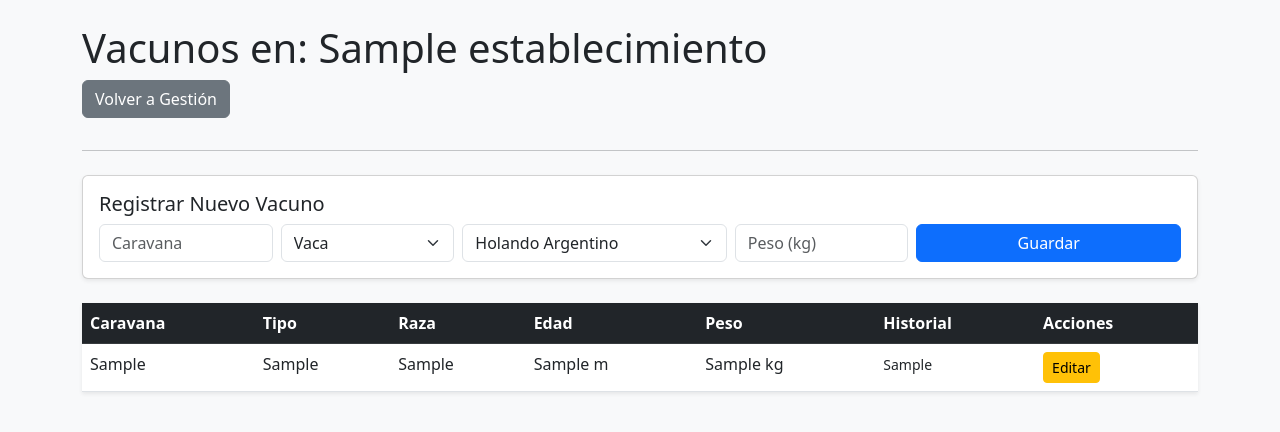
After one commit to pincelarte/Vacunos_Donweb, a PHP site: page /ver_vacas.php?id=1 in a window 1280 px wide. The commit adds this page. Shown: the top 432 px of the page. Run offline with PHP 8.4, Linux system fonts and the light colour scheme; the visitor is signed in with stand-in values (Sample User, id 1); tables that the repository leaves empty or names only in its code hold one stand-in row (values such as "Sample post").

Commit message:
Ya se guardan Usuarios, establecimientos y vacunos,  se pueden modifcar vacunos.

```diff
--- /dev/null
+++ b/back/models/Establecimiento.php
@@ -0,0 +1,44 @@
+<?php
+require_once __DIR__ . '/../config/Conexion.php';
+
+class Establecimiento
+{
+    private $db;
+
+    public function __construct()
+    {
+        $this->db = new Conexion();
+    }
+
+    public function crear($nombre, $ubicacion)
+    {
+        $con = $this->db->conectar();
+
+        // INSERT INTO (Insertar en): Ahora usamos los nombres que VOS tenés en la DB [cite: 2026-01-28]
+        $sql = "INSERT INTO establecimientos (nombre, ubicacion) VALUES (?, ?)";
+        $stmt = $con->prepare($sql);
+
+        return $stmt->execute([$nombre, $ubicacion]);
+    }
+
+    public function listarTodo()
+    {
+        $con = $this->db->conectar();
+
+        // SELECT * (Seleccionar todo): trae id, nombre, ubicacion e id_usuario tal cual están en tu tabla [cite: 2026-01-28]
+        $sql = "SELECT * FROM establecimientos";
+        $stmt = $con->query($sql);
+
+        return $stmt->fetchAll(PDO::FETCH_ASSOC);
+    }
+
+    // Busca un solo establecimiento por su ID para obtener su nombre [cite: 2026-01-28]
+    public function obtenerPorId($id)
+    {
+        $con = $this->db->conectar();
+        $sql = "SELECT nombre FROM establecimientos WHERE id = ?";
+        $stmt = $con->prepare($sql);
+        $stmt->execute([$id]);
+        return $stmt->fetch(PDO::FETCH_ASSOC);
+    }
+}
--- a/back/models/Vacuno.php
+++ b/back/models/Vacuno.php
@@ -57,4 +57,48 @@ class Vacuno
     {
         return ['Holando Argentino', 'Aberdeen Angus', 'Hereford', 'Jersey'];
     }
+
+    // Usamos 'static' para poder usarlo sin tener que crear una vaca primero [cite: 2026-01-28]
+    public static function listarPorEstablecimiento($id_est)
+    {
+        $conexion = new Conexion();
+        $con = $conexion->conectar();
+
+        // Buscamos las vacas filtrando por el ID del campo [cite: 2026-01-28]
+        $sql = "SELECT * FROM vacunos WHERE id_establecimiento = ?";
+        $stmt = $con->prepare($sql);
+        $stmt->execute([$id_est]);
+
+        return $stmt->fetchAll(PDO::FETCH_ASSOC);
+    }
+
+    // Busca los datos de una sola vaca usando su caravana [cite: 2026-01-28]
+    public static function obtenerPorCaravana($caravana)
+    {
+        $conexion = new Conexion();
+        $con = $conexion->conectar();
+
+        $sql = "SELECT * FROM vacunos WHERE caravana = ?";
+        $stmt = $con->prepare($sql);
+        $stmt->execute([$caravana]);
+
+        return $stmt->fetch(PDO::FETCH_ASSOC);
+    }
+
+    // Actualiza los datos de una vaca existente [cite: 2026-01-28]
+    public function actualizar($caravana_id)
+    {
+        $con = $this->db->conectar();
+
+        // UPDATE (Actualizar): Cambiamos los valores donde la caravana coincida [cite: 2026-01-28]
+        $sql = "UPDATE vacunos SET edad = ?, peso_actual = ?, historial = ? WHERE caravana = ?";
+        $stmt = $con->prepare($sql);
+
+        return $stmt->execute([$this->edad, $this->peso, $this->historial, $caravana_id]);
+    }
+
+    public function actualizarHistorial($texto)
+    {
+        $this->historial = $texto;
+    }
 }
--- /dev/null
+++ b/front/ver_vacas.php
@@ -0,0 +1,113 @@
+<?php
+session_start();
+if (!isset($_SESSION['usuario'])) {
+    header("Location: index.php");
+    exit();
+}
+
+$id_establecimiento = $_GET['id'] ?? null;
+
+if (!$id_establecimiento) {
+    echo "No se seleccionó ningún establecimiento.";
+    exit();
+}
+
+require_once __DIR__ . '/../back/models/Vacuno.php';
+// Requerimos el modelo de Establecimiento para buscar el nombre [cite: 2026-01-28]
+require_once __DIR__ . '/../back/models/Establecimiento.php';
+
+$modeloEst = new Establecimiento();
+// Usamos la función obtenerPorId (asegurate de haberla agregado al modelo como vimos antes) [cite: 2026-01-28]
+$datosEst = $modeloEst->obtenerPorId($id_establecimiento);
+$nombreEst = $datosEst['nombre'] ?? 'Desconocido';
+
+$listaVacas = Vacuno::listarPorEstablecimiento($id_establecimiento);
+?>
+
+<!DOCTYPE html>
+<html lang="es">
+
+<head>
+    <meta charset="UTF-8">
+    <title>Vacunos - <?php echo $nombreEst; ?></title>
+    <link href="https://cdn.jsdelivr.net/npm/bootstrap@5.3.0/dist/css/bootstrap.min.css" rel="stylesheet">
+</head>
+
+<body class="bg-light">
+    <div class="container mt-4">
+        <h1>Vacunos en: <?php echo $nombreEst; ?></h1>
+        <a href="gestion.php" class="btn btn-secondary mb-3">Volver a Gestión</a>
+        <hr>
+
+        <div class="card my-4 shadow-sm">
+            <div class="card-body">
+                <h5 class="card-title">Registrar Nuevo Vacuno</h5>
+                <form action="../back/controllers/VacunoController.php" method="POST" class="row g-2">
+                    <input type="hidden" name="id_establecimiento" value="<?php echo $id_establecimiento; ?>">
+                    <div class="col-md-2">
+                        <input type="text" name="caravana" class="form-control" placeholder="Caravana" required>
+                    </div>
+                    <div class="col-md-2">
+                        <select name="tipo" class="form-select">
+                            <?php foreach (Vacuno::getTipos() as $t): ?>
+                                <option value="<?php echo $t; ?>"><?php echo $t; ?></option>
+                            <?php endforeach; ?>
+                        </select>
+                    </div>
+                    <div class="col-md-3">
+                        <select name="raza" class="form-select">
+                            <?php foreach (Vacuno::getRazas() as $r): ?>
+                                <option value="<?php echo $r; ?>"><?php echo $r; ?></option>
+                            <?php endforeach; ?>
+                        </select>
+                    </div>
+                    <div class="col-md-2">
+                        <input type="number" name="peso" class="form-control" placeholder="Peso (kg)">
+                    </div>
+                    <div class="col-md-3">
+                        <button type="submit" class="btn btn-primary w-100">Guardar</button>
+                    </div>
+                </form>
+            </div>
+        </div>
+
+        <table class="table table-hover bg-white shadow-sm">
+            <thead class="table-dark">
+                <tr>
+                    <th>Caravana</th>
+                    <th>Tipo</th>
+                    <th>Raza</th>
+                    <th>Edad</th>
+                    <th>Peso</th>
+                    <th>Historial</th>
+                    <th>Acciones</th>
+                </tr>
+            </thead>
+            <tbody>
+                <?php if (empty($listaVacas)): ?>
+                    <tr>
+                        <td colspan="7" class="text-center">No hay vacunos registrados en este establecimiento.</td>
+                    </tr>
+                <?php else: ?>
+                    <?php foreach ($listaVacas as $vaca): ?>
+                        <tr>
+                            <td><?php echo $vaca['caravana']; ?></td>
+                            <td><?php echo $vaca['tipo']; ?></td>
+                            <td><?php echo $vaca['raza']; ?></td>
+                            <td><?php echo $vaca['edad']; ?> m</td>
+                            <td><?php echo $vaca['peso_actual']; ?> kg</td>
+                            <td><small><?php echo $vaca['historial'] ?: 'Sin datos'; ?></small></td>
+                            <td>
+                                <a href="editar_vaca.php?caravana=<?php echo $vaca['caravana']; ?>" class="btn btn-sm btn-warning">
+                                    Editar
+                                </a>
+                            </td>
+                        </tr>
+                    <?php endforeach; ?>
+                <?php endif; ?>
+            </tbody>
+        </table>
+    </div>
+</body>
+
+</html>
```
Also changed, not shown: back/controllers/EstablecimientoController.php (added, +22 -0 lines), back/controllers/LoginController.php (+2 -5 lines), back/controllers/VacunoController.php (added, +32 -0 lines), front/editar_vaca.php (added, +65 -0 lines), front/gestion.php (+48 -2 lines).
